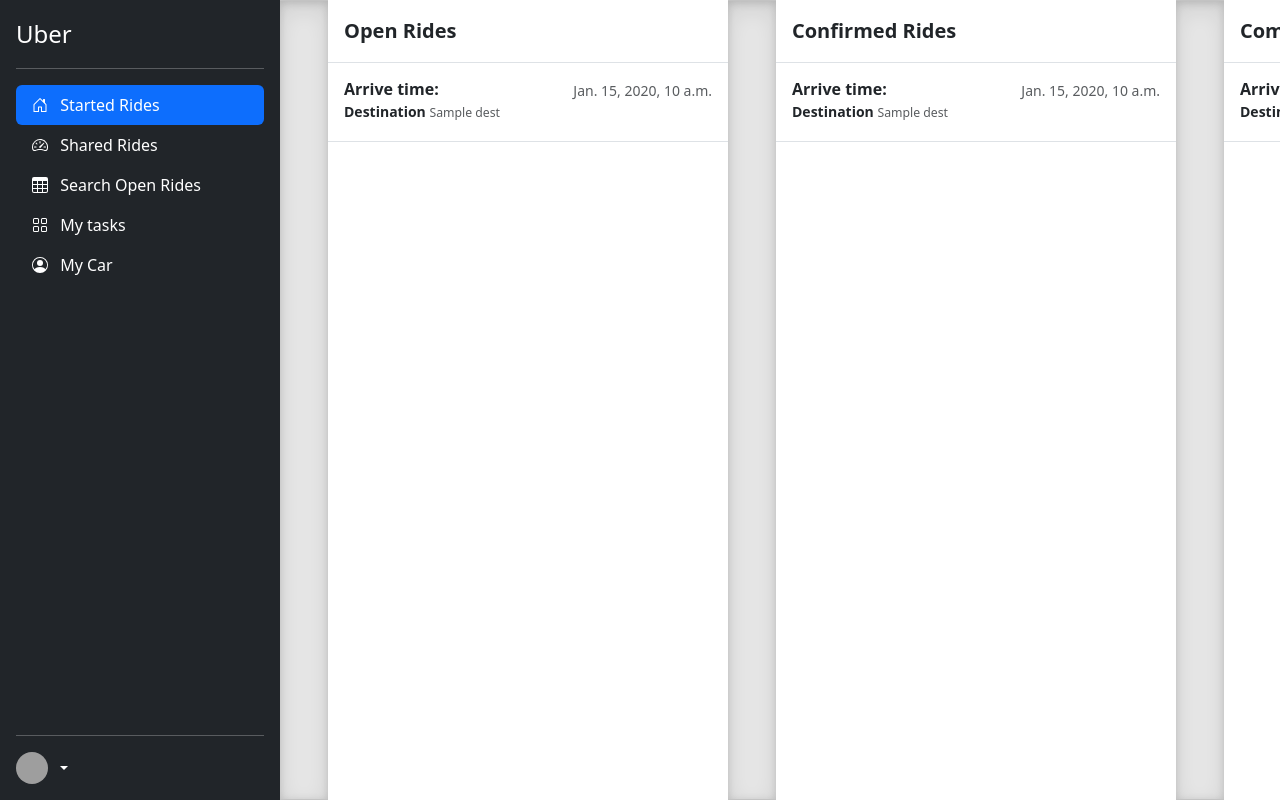
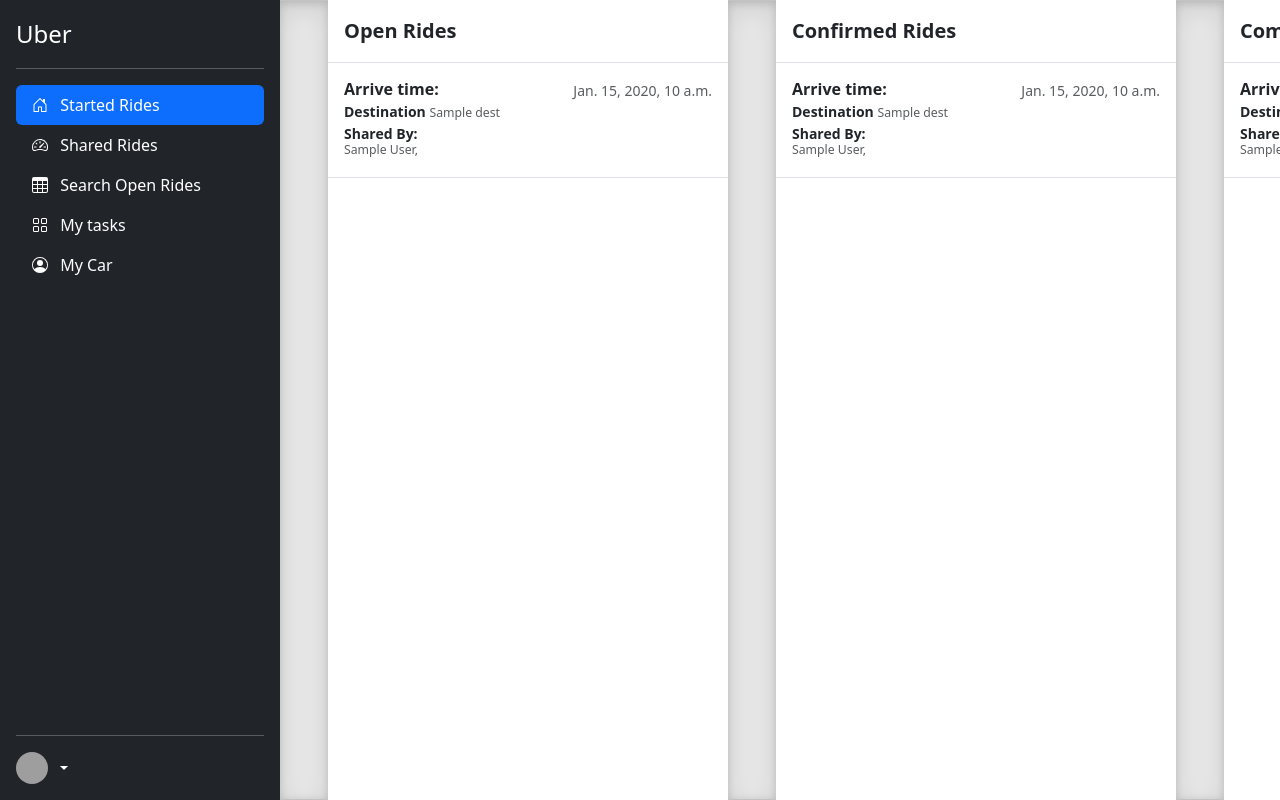
Before and after one commit to JonesDev-tech/Uber-Django, a Django app: template dashboard/templates/dashboard/started_ride.html in a window 1280 px wide. Run offline with Django 3.2, Linux system fonts and the light colour scheme; the template is opened without the code that fills it: most values are stand-ins (such as "Sample title", 1, 10 or a date in 2020); grey boxes are pictures that could not be loaded.

Commit message:
edit started_view.html

```diff
--- a/dashboard/templates/dashboard/started_ride.html
+++ b/dashboard/templates/dashboard/started_ride.html
@@ -73,7 +73,14 @@
       <strong class="mb-1">Destination</strong>
       <small class="text-muted">{{ride.dest}}</small>
     </div>
-{#    <div class="col-10 mb-1 small"></div>#}
+    <div class="col-10 mb-1 small">
+        <strong class="mb-1">Shared By:</strong> <br>
+      <small class="text-muted">
+      {% for shared_by in shared_by_user%}
+          {{shared_by_user.user.first_name}} {{shared_by_user.user.last_name}},
+      {% endfor %}
+      </small>
+    </div>
   </a>
   {% endfor %}
 </div>
@@ -97,7 +104,14 @@
       <strong class="mb-1">Destination</strong>
       <small class="text-muted">{{ride.dest}}</small>
     </div>
-{#    <div class="col-10 mb-1 small"></div>#}
+    <div class="col-10 mb-1 small">
+        <strong class="mb-1">Shared By:</strong> <br>
+      <small class="text-muted">
+      {% for shared_by in shared_by_user%}
+          {{shared_by_user.user.first_name}} {{shared_by_user.user.last_name}},
+      {% endfor %}
+      </small>
+    </div>
   </a>
   {% endfor %}
 </div>
@@ -121,7 +135,14 @@
       <strong class="mb-1">Destination</strong>
       <small class="text-muted">{{ride.dest}}</small>
     </div>
-{#    <div class="col-10 mb-1 small"></div>#}
+    <div class="col-10 mb-1 small">
+        <strong class="mb-1">Shared By:</strong> <br>
+      <small class="text-muted">
+      {% for shared_by in shared_by_user%}
+          {{shared_by_user.user.first_name}} {{shared_by_user.user.last_name}},
+      {% endfor %}
+      </small>
+    </div>
   </a>
   {% endfor %}
 </div>
```
